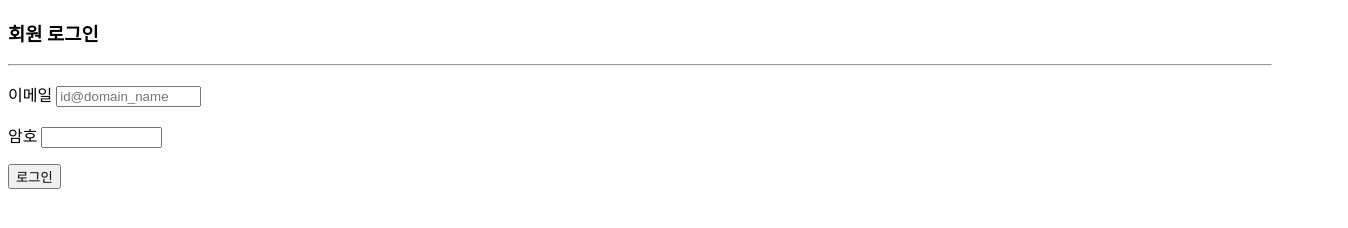
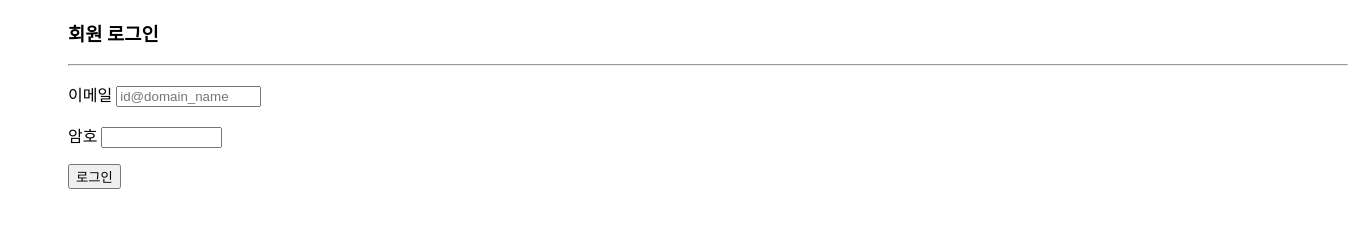
Before and after one commit to hanjyeon/web_2023, a plain HTML site: page report/login.html in a window 1280 px wide. Shown: the whole page, 1348 px wide, since content can reach past the window. Drawn offline with Linux system fonts and the light colour scheme.

```diff
--- a/report/login.html
+++ b/report/login.html
@@ -3,6 +3,12 @@
 <head>
     <meta charset="UTF-8">
     <title>로그인 페이지</title>
+    <style>
+        html, body {
+            width: 100%;
+            padding-left: 30px
+        }
+    </style>
 </head>
 <body>
 <h3>회원 로그인</h3>
```
Also changed, not shown: report/register.html (+1 -1 lines).
